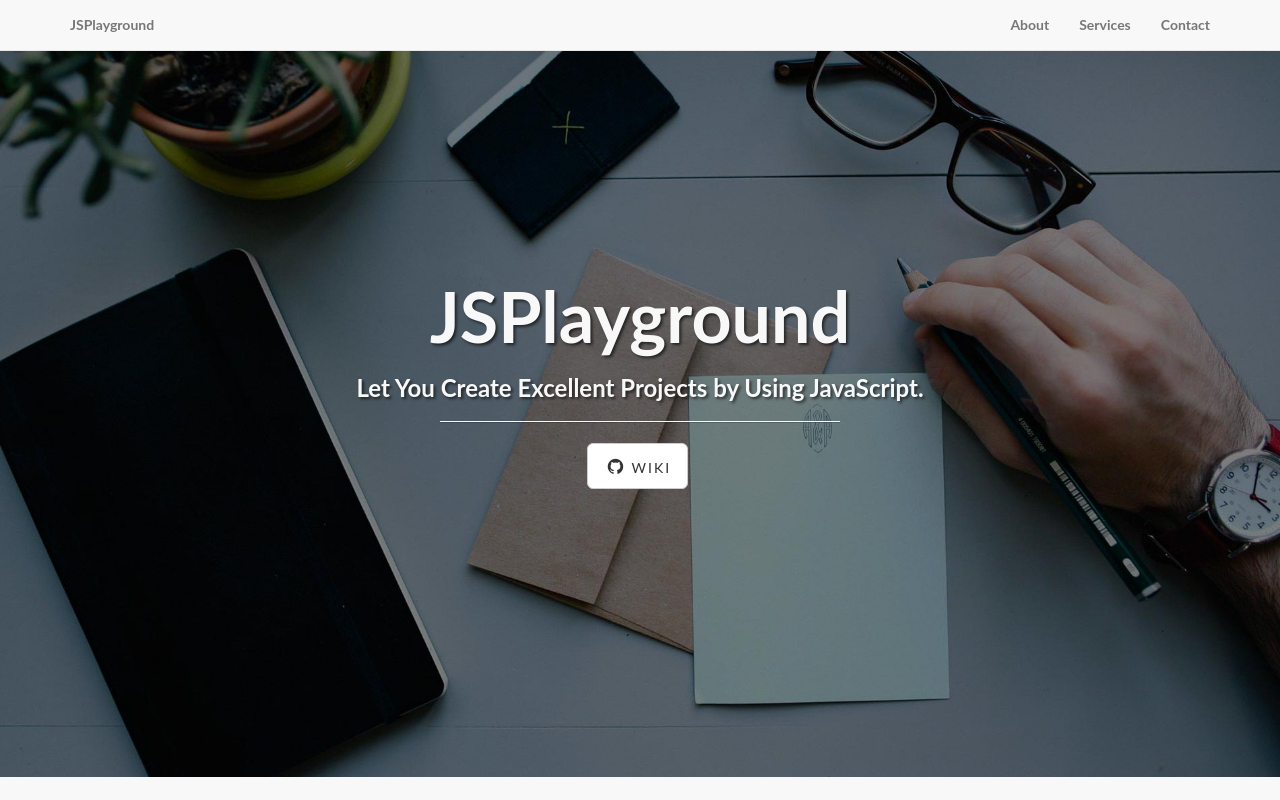
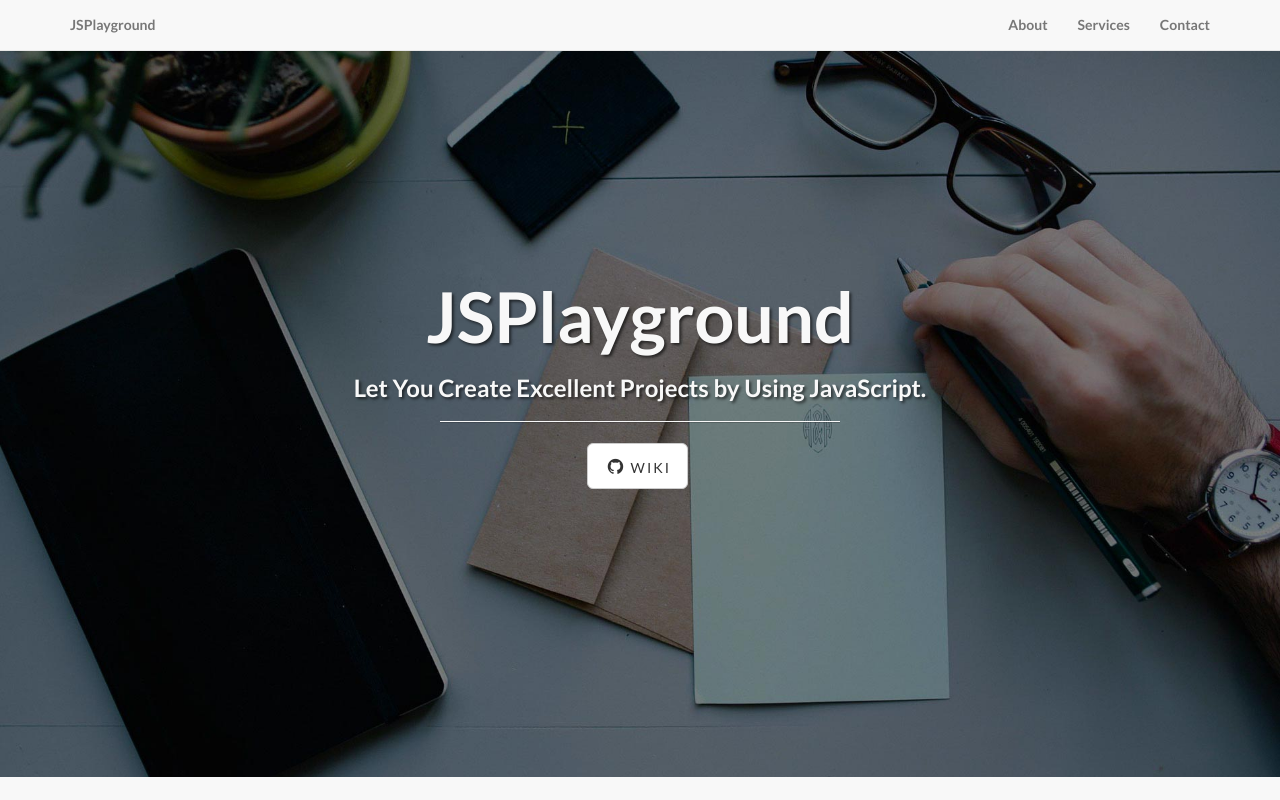
Before and after one commit to Grayon/grayon.github.io, a plain HTML site: page jsplayground/index.html in a window 1280 px wide. Shown: the top 800 px of the page. Drawn offline with nearby package versions, Linux system fonts and the light colour scheme.

Commit message:
Site updated: 2016-09-21 16:50:49

```diff
--- a/jsplayground/index.html
+++ b/jsplayground/index.html
@@ -19,7 +19,7 @@
 
     <!-- Custom Fonts -->
     <link href="//cdn.bootcss.com/font-awesome/4.2.0/css/font-awesome.min.css" rel="stylesheet" type="text/css">
-    <!-- <link href="https://fonts.googleapis.com/css?family=Lato:300,400,700,300italic,400italic,700italic" rel="stylesheet" type="text/css"> -->
+    <link href="//fonts.googleapis.com/css?family=Lato:300,400,700,300italic,400italic,700italic" rel="stylesheet" type="text/css">
 
     <!-- HTML5 Shim and Respond.js IE8 support of HTML5 elements and media queries -->
     <!-- WARNING: Respond.js doesn't work if you view the page via file:// -->
```
